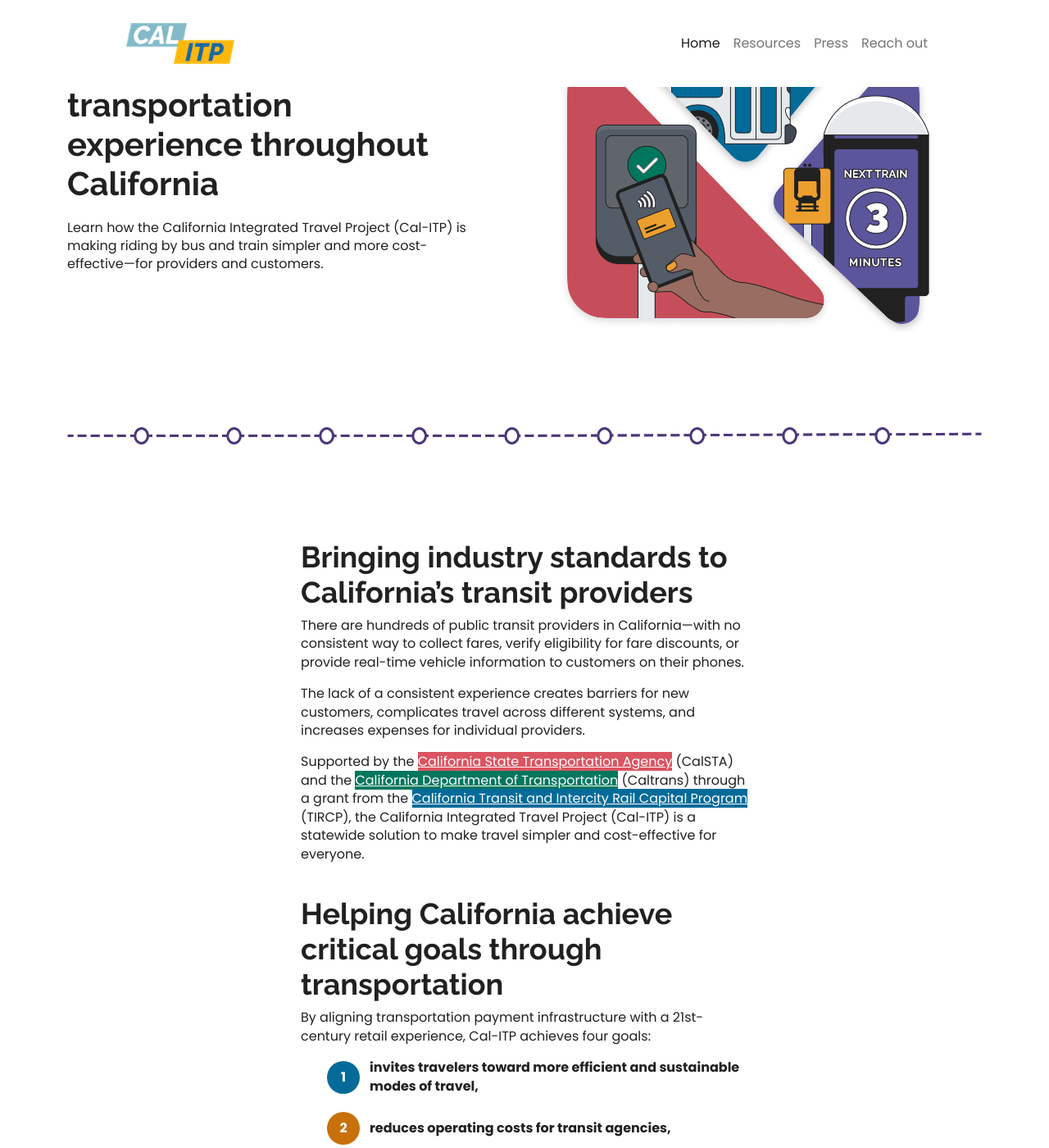
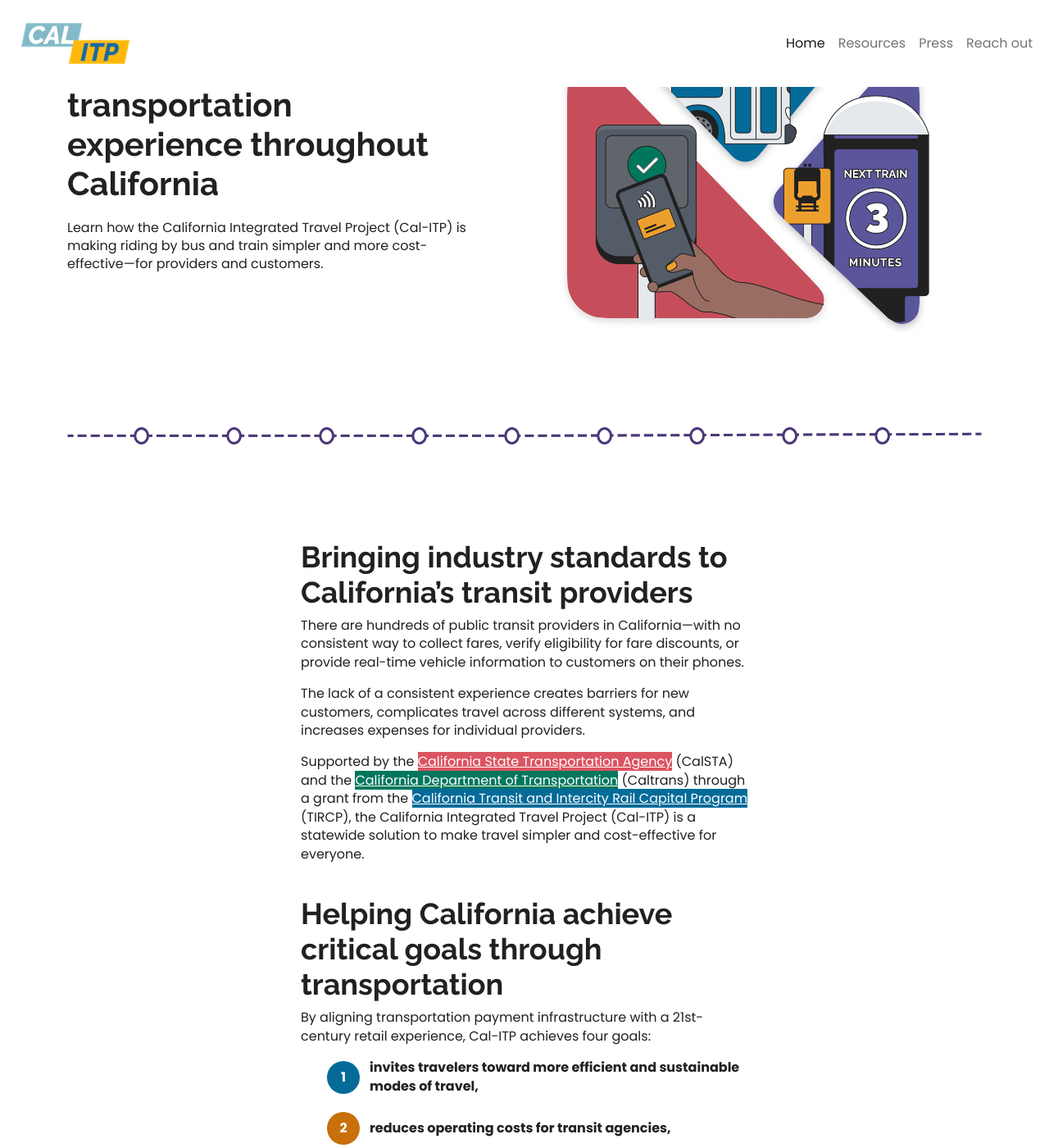
Before and after one commit to cal-itp/calitp.org, a Jekyll site: the page built from src/index.html, in a window 1280 px wide and 1400 px high. Shown: the whole window at 82% size. Built offline with Jekyll 4.4.1, drawn with Linux system fonts in a browser that asks for light colours.

Commit message:
chore: delete extraneous css

```diff
--- a/src/_includes/new.html
+++ b/src/_includes/new.html
@@ -1,5 +1,5 @@
-<header class="">
-  <nav class="navbar navbar-expand-lg">
+<header>
+  <nav class="navbar navbar-expand-lg fixed-top bg-white">
     <div class="container-fluid">
       <a class="navbar-brand" href="/">
         <img src="/images/calitp_logo_MAIN.png" alt="Cal-ITP: California Integrated Travel Project" width="160" />
--- a/src/stylesheets/main.css
+++ b/src/stylesheets/main.css
@@ -35,11 +35,6 @@
   margin: 7.25rem 0;
 }
 
-header {
-  background-color: white;
-  width: 100vw;
-}
-
 footer {
   background-color: #212121;
 }
@@ -58,7 +53,6 @@
   padding-left: initial;
 }
 
-header nav,
 footer nav {
   margin-left: auto;
   margin-right: auto;
@@ -69,11 +63,6 @@
   align-items: center;
 }
 
-header nav {
-  grid-template-columns: 7fr 1fr;
-}
-
-header nav .links,
 footer nav .links {
   list-style: none;
   display: grid;
@@ -373,23 +362,11 @@
     margin: 4.5rem 0;
   }
 
-  header nav,
   footer nav {
     display: grid;
     grid-template-rows: 1fr min-content;
     grid-template-columns: 1fr 1fr;
     justify-items: center;
-  }
-  header nav #hamburger {
-    display: initial;
-  }
-  header nav .links {
-    display: none;
-  }
-  header nav .links.visible {
-    display: grid;
-    grid-column: 1/-1;
-    text-align: center;
   }
   footer nav {
     grid-template-columns: 1fr;
@@ -406,14 +383,6 @@
 }
 
 @media (max-width: 540px) {
-  header nav .links.visible {
-    grid-template-rows: repeat(3, min-content);
-    grid-template-columns: 1fr;
-    grid-column: initial;
-    grid-gap: initial;
-    grid-column: 1/-1;
-    text-align: center;
-  }
   footer nav {
     grid-template-columns: 1fr;
     justify-items: left;
@@ -455,8 +424,4 @@
   #reachout {
     padding-top: 100px;
   }
-  header {
-    position: fixed;
-    top: 0;
-  }
 }
```
